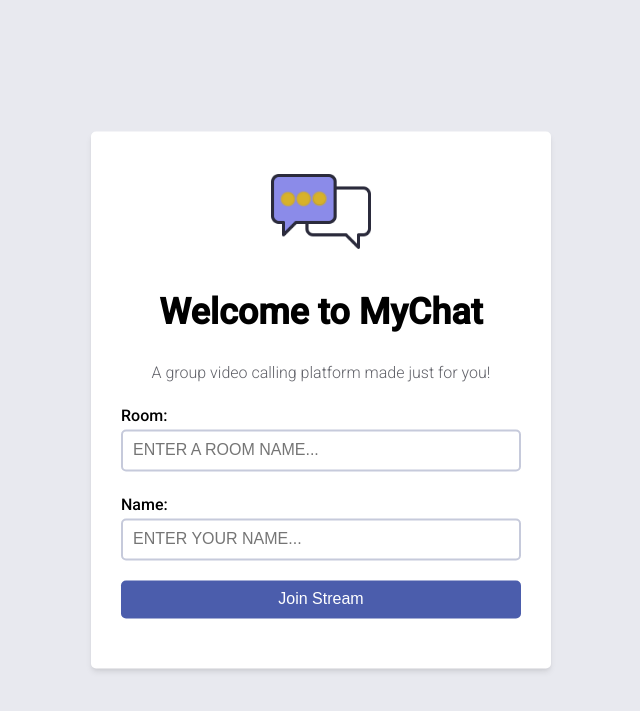
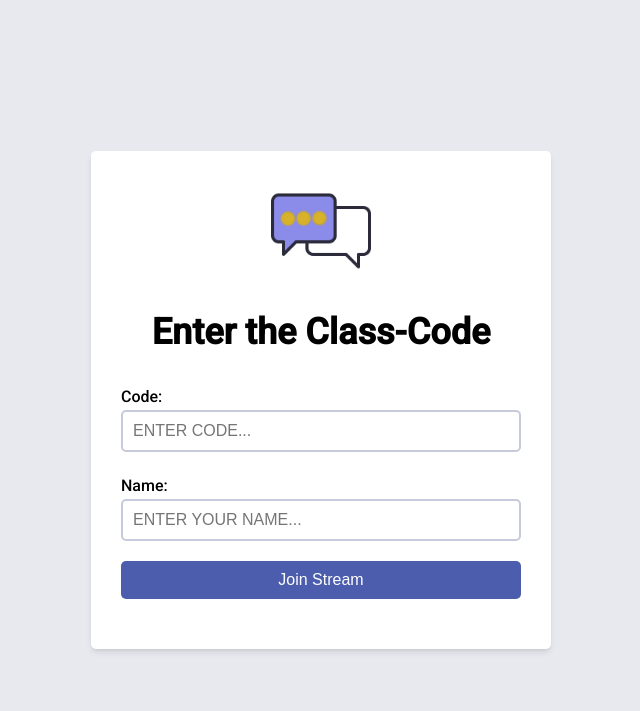
Before and after one commit to srishtygandhi-kgp/ocms, a Django app: page /base/ in a window 1280 px wide. Shown: the top 711 px of the page, without its empty margins (319-959 px from the left). Run offline with Django 3.2, Linux system fonts and the light colour scheme; parts of the project's set-up code (start-up, migrations or seed data) failed here and were passed over; some libraries are stand-ins or nearby versions.

```diff
--- a/src/base/templates/base/lobby.html
+++ b/src/base/templates/base/lobby.html
@@ -9,16 +9,15 @@
         <img id="logo" src="{% static 'base/images/chat-icon.png' %}"/>
 
         <div id="welcome-message">
-            <h1>Welcome to MyChat</h1>
-            <p>A group video calling platform made just for you!</p>
+            <h1>Enter the Class-Code</h1>
         </div>
 
         <form id="form">
             <div class="field-wrapper">
 
                 <div class="form-field">
-                    <label>Room:</label>
-                    <input name="room" placeholder="Enter a room name..."  style="text-transform:uppercase"/>
+                    <label>Code:</label>
+                    <input name="room" placeholder="Enter code..."  style="text-transform:uppercase"/>
                 </div>
 
                 <div class="form-field">
--- a/src/classroom/templates/classroom/classroom.html
+++ b/src/classroom/templates/classroom/classroom.html
@@ -18,7 +18,7 @@
                 </a>
                 <div class="dropdown-menu dropdown-menu-right shadow animated--fade-in" aria-labelledby="dropdownMenuLink">
                     <div class="dropdown-header">Dropdown Header:</div>
-                    <a class="dropdown-item" href="{% url 'classroom:members_classroom' content.pk %}">list of members</a>
+                    <a class="dropdown-item" href="{% url 'classroom:members_classroom' classroom.pk %}">list of members</a>
                 </div>
                 </div>
             <h1 class="card-title"><b>{{ classroom.name }}</b></h1>
```
Also changed, not shown: src/db.sqlite3.
